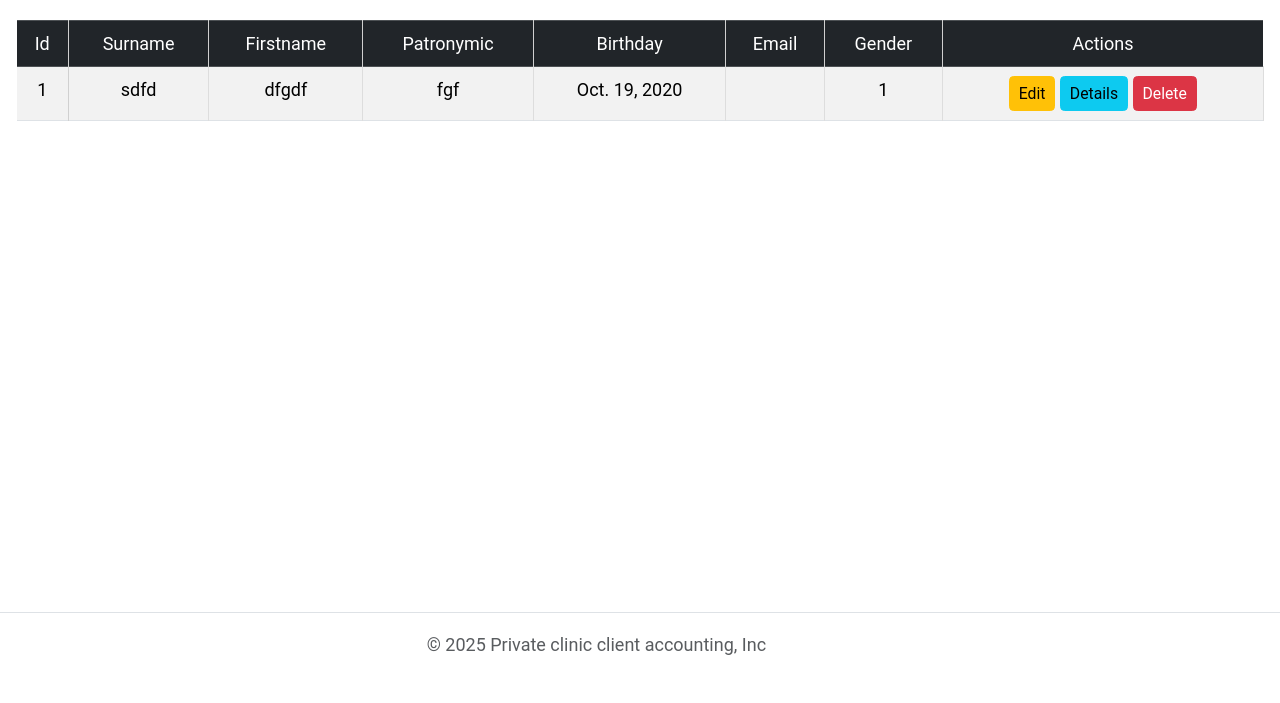
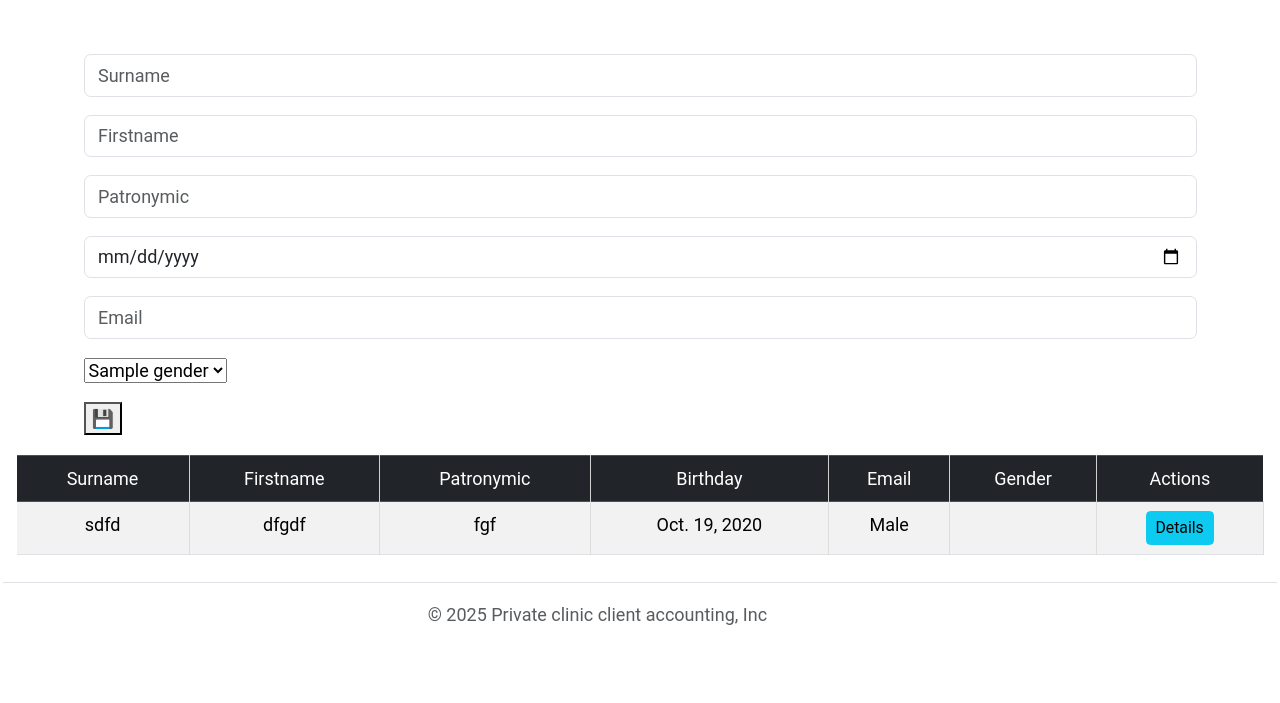
Before and after one commit to KaterynaRE/project_py_clients, a Django app: template apps/core/templates/core/pages/clients.html in a window 1280 px wide. Shown: the part 97-800 px from the top of the page. Run offline with Django 5.2, Linux system fonts and the light colour scheme; data comes from the database, SQL or seed files in the repository; both versions use the stored data as it was after the commit; tables that the repository leaves empty hold one stand-in row (values such as "Sample post"); the template is opened without the code that fills it: values that come from a table or form of the project are taken from there, most other values are stand-ins (such as "Sample title", 1, 10 or a date in 2020).

Commit message:
add form

```diff
--- a/apps/core/templates/core/includes/footer.html
+++ b/apps/core/templates/core/includes/footer.html
@@ -1,4 +1,4 @@
-<footer class="fixed-bottom d-flex flex-wrap justify-content-center align-items-center py-3 my-4 border-top">
+<footer class="d-flex flex-wrap justify-content-center align-items-center py-3 my-4 border-top">
     <div class="col-md-4 d-flex align-items-center">
         <span class="mb-3 mb-md-0 text-body-secondary">© 2025 Private clinic client accounting, Inc</span>
     </div>
--- a/apps/core/templates/core/includes/header.html
+++ b/apps/core/templates/core/includes/header.html
@@ -1,4 +1,5 @@
 <header class="py-1 px-2 text-bg-dark">
+    <nav>
         <div class="container">
             <div class="d-flex flex-wrap align-items-center justify-content-between">
                 <ul class="nav col-12 col-lg-auto mb-2 justify-content-center mb-md-0">
@@ -19,4 +20,5 @@
                 </div>
             </div>
         </div>
+    </nav>
 </header>
--- /dev/null
+++ b/apps/core/templates/core/pages/client_form_create.html
@@ -0,0 +1,28 @@
+<div class="container mt-5">
+    <form action="{% url 'core:clients' %}" method="post" class="form-flex">
+    {% csrf_token %}
+    <div class="mb-3">
+        <input class="form-control" type="text" name="surname" placeholder="Surname">
+    </div>
+    <div class="mb-3">
+        <input class="form-control" type="text" name="firstname" placeholder="Firstname">
+    </div>
+    <div class="mb-3">
+        <input class="form-control" type="text" name="patronymic" placeholder="Patronymic">
+    </div>
+    <div class="mb-3">
+        <input class="form-control" type="date" name="birthday">
+    </div>
+    <div class="mb-3">
+        <input class="form-control" type="text" name="email" placeholder="Email">
+    </div>
+    <div class="mb-3">
+        <select name="gender" id="gender">
+            {% for gender in gender_choices %}
+            <option value="{{gender.value}}">{{gender.label}}</option>
+            {% endfor %}
+        </select>
+    </div>
+    <button type="submit">💾</button>
+    </form>
+</div>
--- a/apps/core/templates/core/pages/clients.html
+++ b/apps/core/templates/core/pages/clients.html
@@ -2,14 +2,18 @@
 {% block title %}Clients{% endblock title %}
 {% block content %}
 
+
 {#line comment#}
 {% comment %} block comment {% endcomment %}
 
+<!--#винесла в окремий файл форму client_form_create.html-->
+<div style="justify-items: center;">
+    {% include "core/pages/client_form_create.html" with gender_choices=gender_choices %}
+</div>
 <div class="container-fluid">
     <table class="table table-striped table-bordered">
         <thead class="table-dark">
         <tr>
-            <th>Id</th>
             <th scope="col">Surname</th>
             <th scope="col">Firstname</th>
             <th scope="col">Patronymic</th>
@@ -20,20 +24,19 @@
         </tr>
         </thead>
         <tbody>
+        {% for client in client_list %}
         <tr>
-            <th scope="row">{{client.id}}</th>
             <td>{{client.surname}}</td>
             <td>{{client.firstname}}</td>
             <td>{{client.patronymic}}</td>
             <td>{{client.birthday}}</td>
+            <td>{{client.get_gender_display}}</td>
             <td>{{client.email}}</td>
-            <td>{{client.gender}}</td>
             <td>
-                <a class="btn btn-sm btn-warning" >Edit</a>
-                <a class="btn btn-sm btn-info" >Details</a>
-                <a class="btn btn-sm btn-danger" >Delete</a>
+                <a href="{% url 'core:client_detail' client.id %}" class="btn btn-sm btn-info">Details</a>
             </td>
         </tr>
+        {% endfor %}
         </tbody>
     </table>
 </div>
--- a/apps/core/urls.py
+++ b/apps/core/urls.py
@@ -14,4 +14,6 @@ urlpatterns = [
 
     path('',RedirectView.as_view(pattern_name='core:clients', permanent=True)),
     path('clients/', views.clients, name='clients'), # core:clients
+
+    path('clients/<int:pk>/',views.ClientDetailUpdateView.as_view(), name='client_detail')  # core:client_detail
 ]
```
Also changed, not shown: apps/core/forms.py (added, +17 -0 lines), apps/core/templates/core/pages/client_detail.html (added, +19 -0 lines), apps/core/views.py (+52 -2 lines), db.sqlite3. Lines whose indentation alone changed are shown as unchanged.
